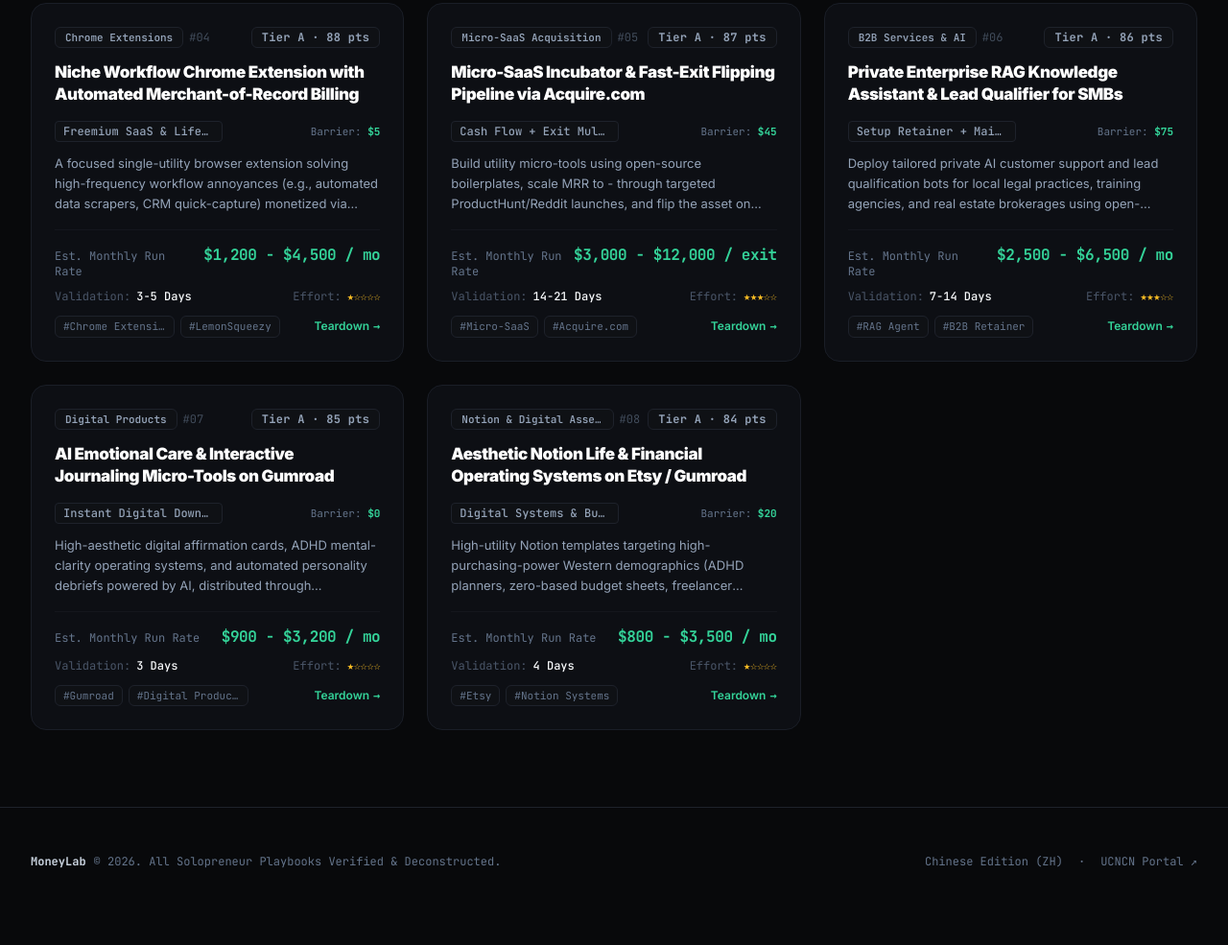
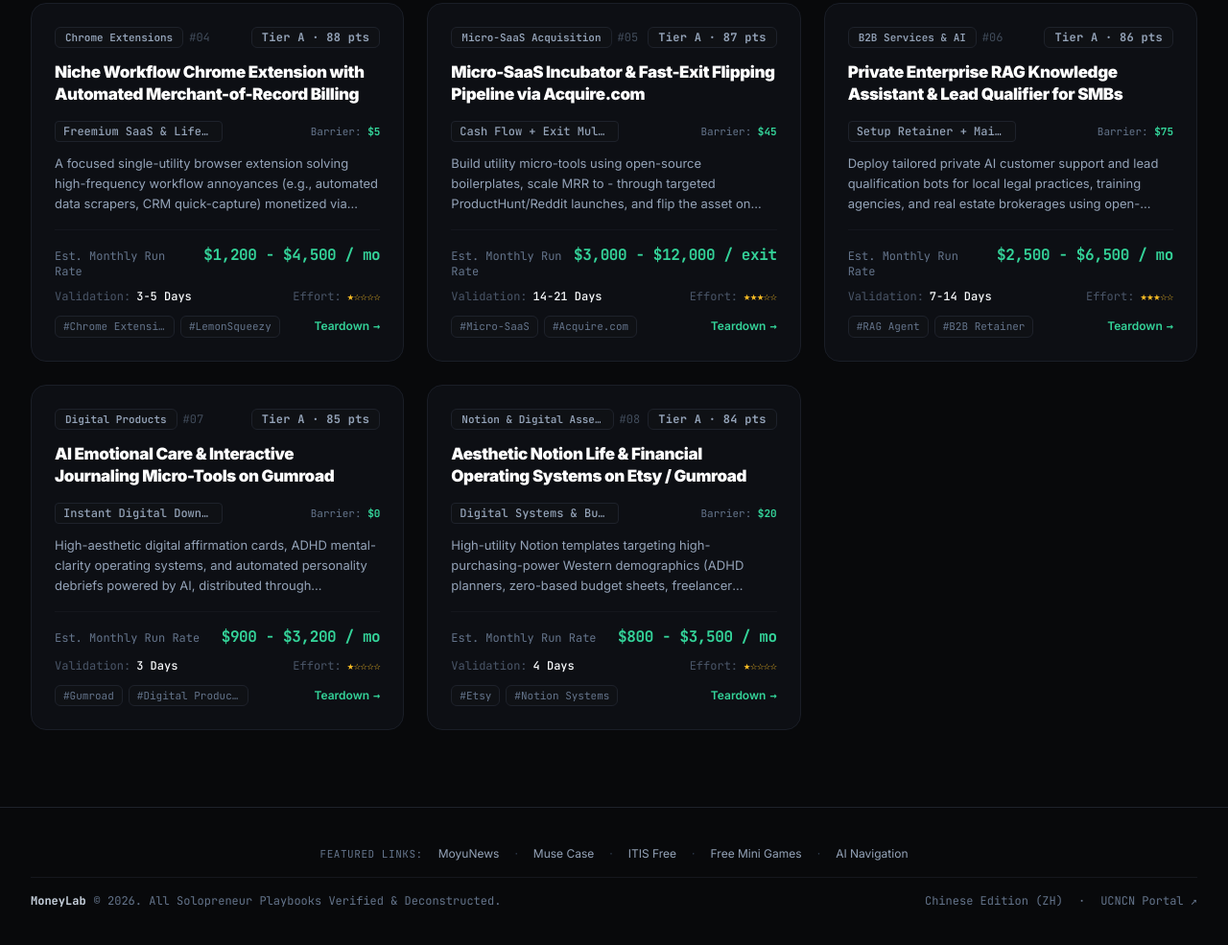
Before and after one commit to ai717/m.ucncn.cn, a plain HTML site: page en/index.html in a window 1280 px wide. Shown: the part 1019-2004 px from the top of the page at 96% size. Before the commit the page ends 1973 px from the top, so only its background shows below. Drawn offline with nearby package versions, Linux system fonts and the light colour scheme.

Commit message:
style(footer): add single-line friendly links to English footer

```diff
--- a/en/index.html
+++ b/en/index.html
@@ -1335,8 +1335,24 @@
   </div>
 
   <!-- Footer -->
-  <footer class="border-t border-slate-200 dark:border-brand-border py-12 mt-16 text-xs font-mono text-slate-500">
-    <div class="max-w-7xl mx-auto px-4 sm:px-6 lg:px-8 flex flex-col sm:flex-row items-center justify-between gap-4">
+  <footer class="border-t border-slate-200 dark:border-brand-border py-10 mt-16 text-xs font-mono text-slate-500 dark:text-brand-textMuted transition-colors">
+    <div class="max-w-7xl mx-auto px-4 sm:px-6 lg:px-8 space-y-4">
+      <!-- Featured Resources / Friendly Links (Single-Line Centered) -->
+      <div class="flex flex-wrap items-center justify-center gap-x-4 gap-y-2 text-xs font-sans pb-4 border-b border-slate-200/80 dark:border-brand-border/60">
+        <span class="text-slate-400 dark:text-brand-textMuted font-mono text-[11px] uppercase tracking-wider">Featured Links:</span>
+        <a href="https://www.moyunews.com/" target="_blank" rel="noopener" class="text-slate-600 hover:text-emerald-600 dark:text-slate-400 dark:hover:text-emerald-400 transition-colors">MoyuNews</a>
+        <span class="text-slate-300 dark:text-slate-700">·</span>
+        <a href="https://muse.itis.chat/" target="_blank" rel="noopener" class="text-slate-600 hover:text-emerald-600 dark:text-slate-400 dark:hover:text-emerald-400 transition-colors">Muse Case</a>
+        <span class="text-slate-300 dark:text-slate-700">·</span>
+        <a href="https://free.itis.chat/" target="_blank" rel="noopener" class="text-slate-600 hover:text-emerald-600 dark:text-slate-400 dark:hover:text-emerald-400 transition-colors">ITIS Free</a>
+        <span class="text-slate-300 dark:text-slate-700">·</span>
+        <a href="https://doin.win/" target="_blank" rel="noopener" class="text-slate-600 hover:text-emerald-600 dark:text-slate-400 dark:hover:text-emerald-400 transition-colors">Free Mini Games</a>
+        <span class="text-slate-300 dark:text-slate-700">·</span>
+        <a href="https://itis.chat/" target="_blank" rel="noopener" class="text-slate-600 hover:text-emerald-600 dark:text-slate-400 dark:hover:text-emerald-400 transition-colors">AI Navigation</a>
+      </div>
+
+      <!-- Copyright & Sub-links -->
+      <div class="flex flex-col sm:flex-row items-center justify-between gap-3 text-center sm:text-left">
         <div class="flex items-center space-x-2">
           <span class="font-bold text-slate-800 dark:text-slate-300">MoneyLab</span>
           <span>© 2026. All Solopreneur Playbooks Verified & Deconstructed.</span>
@@ -1345,6 +1361,7 @@
           <a href="https://m.ucncn.cn/" class="hover:text-emerald-400 transition-colors">Chinese Edition (ZH)</a>
           <span>·</span>
           <a href="https://ucncn.cn" target="_blank" rel="noopener noreferrer" class="hover:text-emerald-400 transition-colors">UCNCN Portal ↗</a>
+        </div>
       </div>
     </div>
   </footer>
```
Lines whose indentation alone changed are shown as unchanged.
